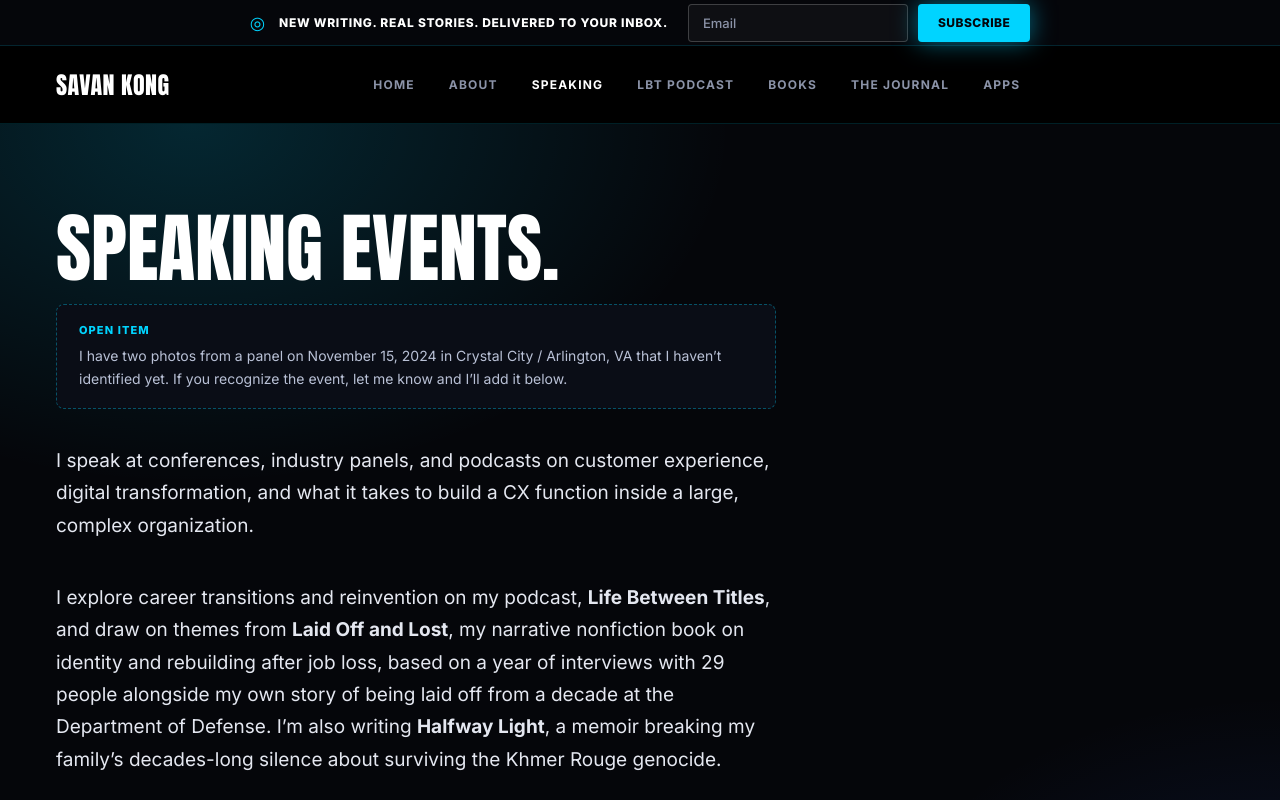
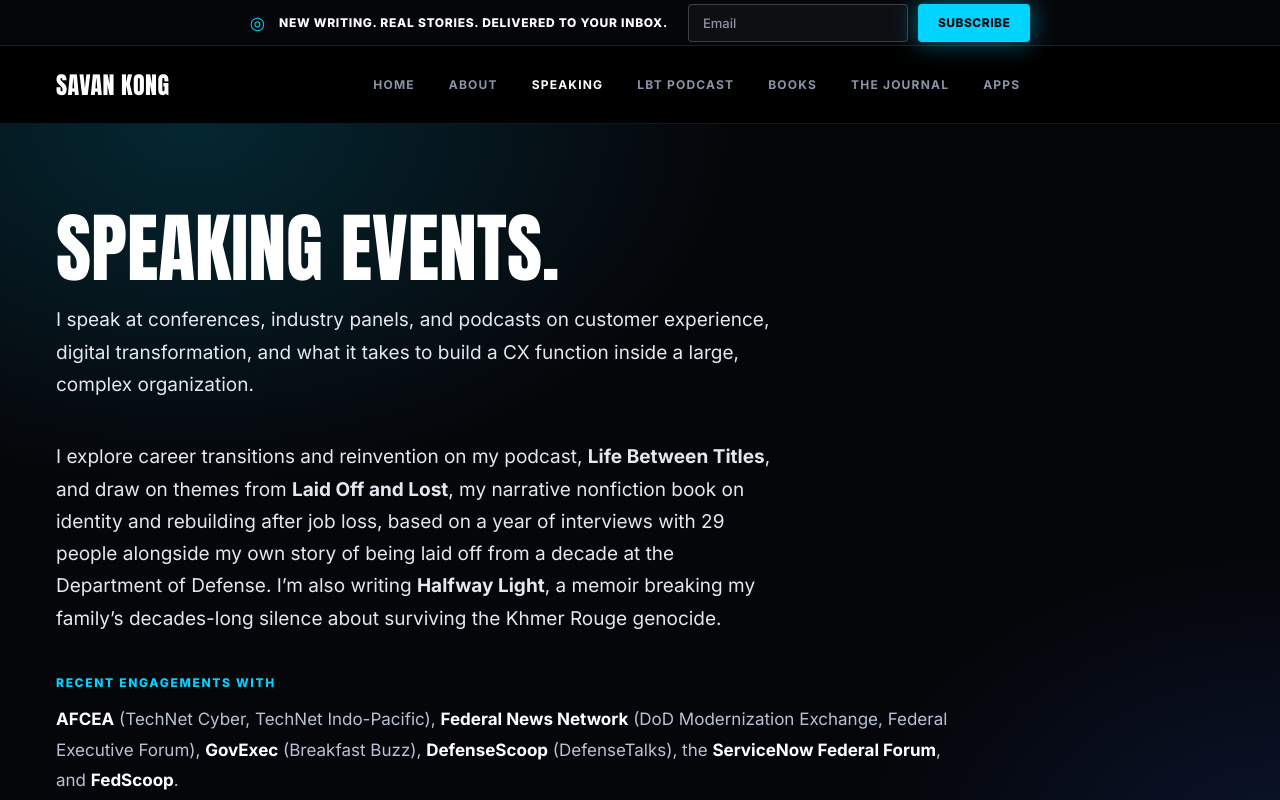
Before and after one commit to savankong/savankong.com, a Next.js app: page /speaking in a window 1280 px wide. Shown: the top 800 px of the page. Built offline with nearby package versions, Linux system fonts and the light colour scheme.

Commit message:
Remove Open Item callout from Speaking page header

```diff
--- a/app/speaking/page.tsx
+++ b/app/speaking/page.tsx
@@ -108,14 +108,6 @@
 
       <section className={`${styles.hero} glow-bg`}>
         <h1 className={styles.h1}>Speaking Events.</h1>
-        <div className={styles.openItems}>
-          <div className={styles.openItemsLabel}>Open Item</div>
-          <p className={styles.openItemsText}>
-            I have two photos from a panel on November 15, 2024 in Crystal
-            City / Arlington, VA that I haven&rsquo;t identified yet. If you
-            recognize the event, let me know and I&rsquo;ll add it below.
-          </p>
-        </div>
         <p className={styles.intro}>
           I speak at conferences, industry panels, and podcasts on customer
           experience, digital transformation, and what it takes to build a CX
--- a/app/speaking/speaking.module.css
+++ b/app/speaking/speaking.module.css
@@ -14,29 +14,6 @@
   max-width: 720px;
   font: 400 19px/1.7 var(--font-inter), sans-serif;
   color: #e4e7f0;
-}
-
-.openItems {
-  max-width: 720px;
-  margin: 0 0 36px;
-  padding: 18px 22px;
-  border: 1px dashed rgba(0, 212, 255, 0.35);
-  border-radius: 8px;
-  background: var(--card);
-}
-
-.openItemsLabel {
-  font: 800 11px var(--font-inter), sans-serif;
-  color: var(--neon);
-  letter-spacing: 0.1em;
-  text-transform: uppercase;
-  margin-bottom: 8px;
-}
-
-.openItemsText {
-  margin: 0;
-  font: 400 14px/1.6 var(--font-inter), sans-serif;
-  color: #b9c1d6;
 }
 
 .orgsLabel {
```
